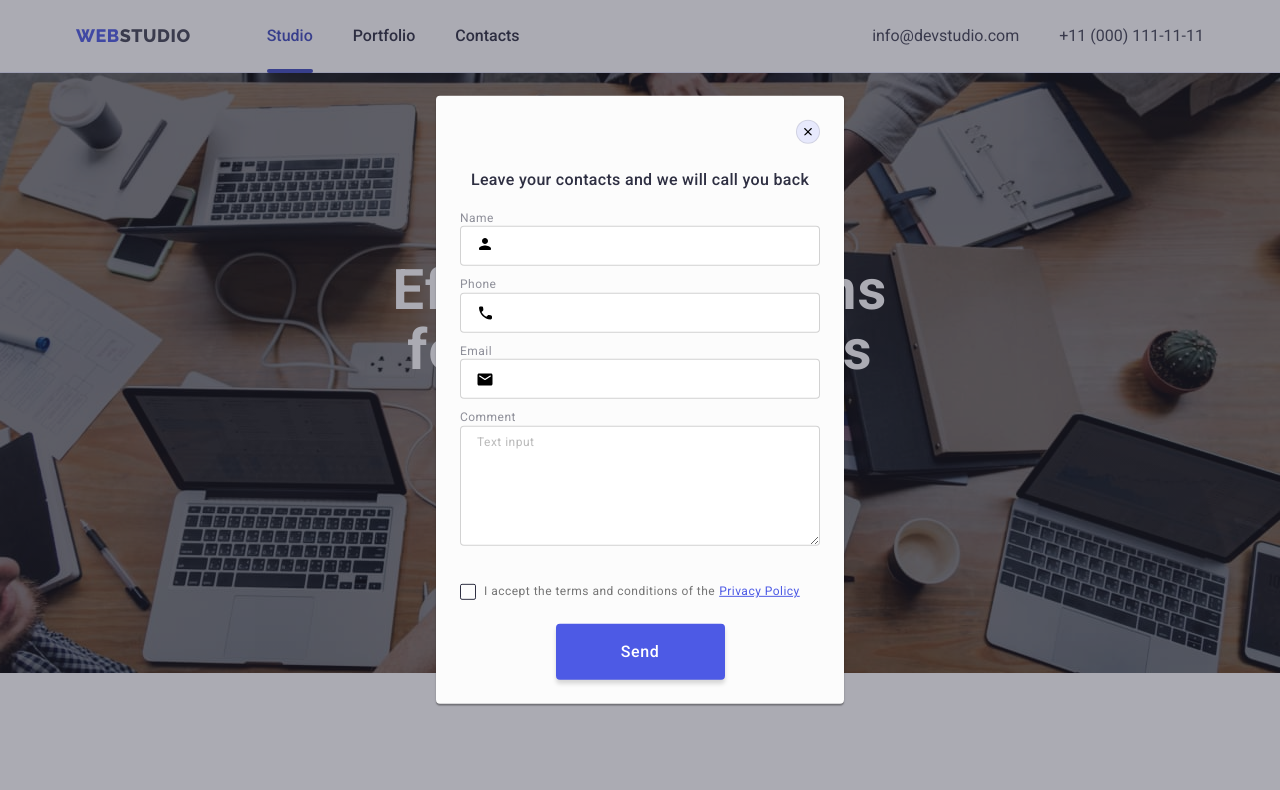
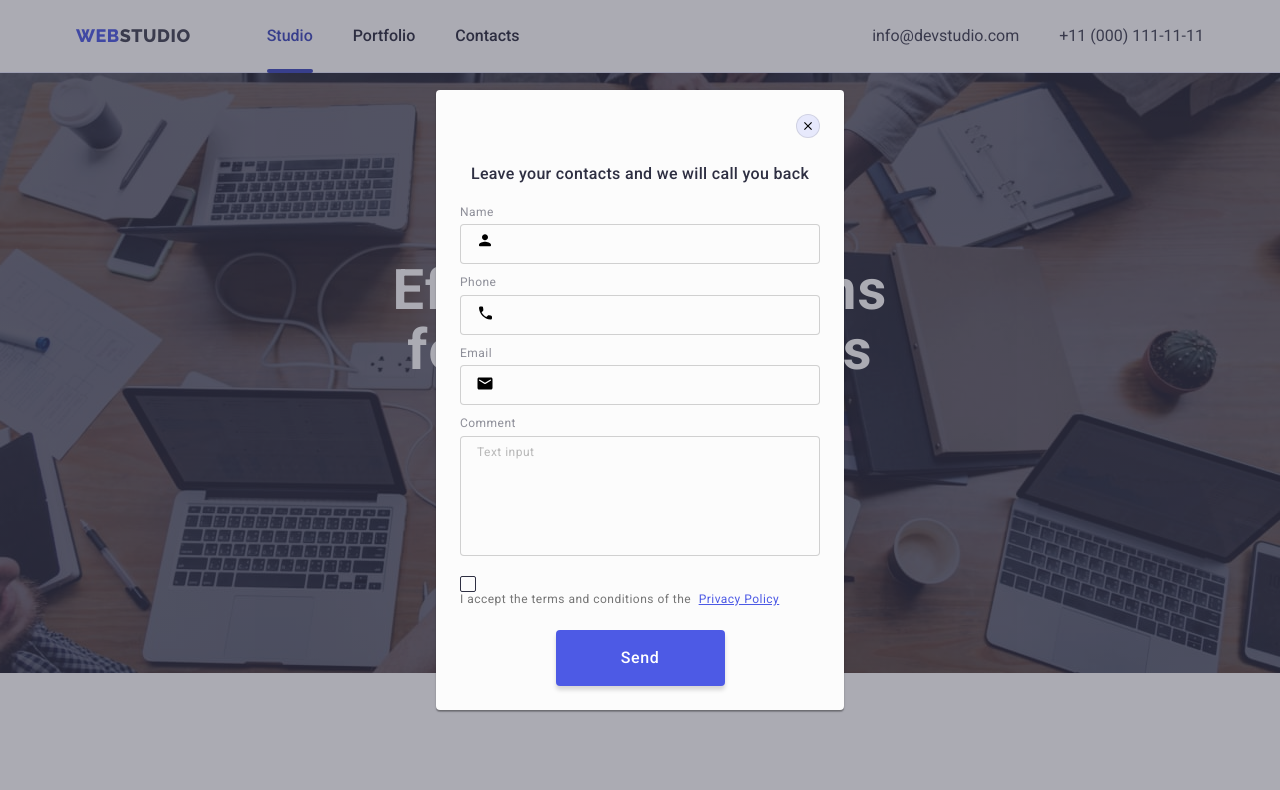
Before and after one commit to kika88vk/goit-markup-hw-06, a plain HTML site: page index.html in a window 1280 px wide. Both pictures are taken after a click on the button "Order Service". Shown: the top 790 px of the page. Drawn offline with nearby package versions, Linux system fonts and the light colour scheme.

Commit message:
Add correction

```diff
--- a/css/styles.css
+++ b/css/styles.css
@@ -138,7 +138,7 @@ body {
     margin-left: auto;
     margin-right: auto;
     background: rgba(46, 47, 66, 0.7);
-    background-image: linear-gradient(90deg, rgba(0, 0, 0, 0.5) 0%, rgba(0, 0, 0, 0.5) 0%),
+    background-image: linear-gradient(90deg, rgba(46, 47, 66, 0.7) 0%, rgba(46, 47, 66, 0.7) 0%),
         url("../images/people-office-1.jpg");
     background-repeat: no-repeat;
     background-position: center;
@@ -428,7 +428,7 @@ body {
 .footer-info {
     display: flex;
     align-items: flex-start;
-    gap: 120px;
+    justify-content: space-between;
 }
 
 .white-logo {
@@ -490,7 +490,7 @@ body {
 .soc-media-icon {}
 
 .subscribe-form {
-    margin-left: auto;
+
 
 }
 
@@ -509,7 +509,7 @@ body {
 
 .form-input-wrap input {
     margin: 0;
-    /* width: 264px; */
+    width: 264px;
     height: 40px;
     border: 1px solid rgba(255, 255, 255, 0.3);
     filter: drop-shadow(0px 4px 4px rgba(0, 0, 0, 0.15));
@@ -781,6 +781,9 @@ text-align: center;
 .modal-form-input:not(:first-child) {
     margin-top: 8px;
 }
+.modal-form-textarea {
+    margin-top: 4px;
+}
 
 .modal-label {
     font-weight: 400;
@@ -788,13 +791,11 @@ text-align: center;
     line-height: 1.17;
     letter-spacing: 0.04em;
     color: #8E8F99;
-        margin-bottom: 4px;
+    /* margin-bottom: 4px; */
 }
 
 .modal-input-frame {
-    /* background: #FCFCFC;
-    border-radius: 4px;
-    outline: none; */
+    margin-top: 4px;
     transition: border-color 250ms var(--timing-function);
 }
 
@@ -805,6 +806,7 @@ text-align: center;
     width: 360px;
     height: 40px;
     padding-left: 38px;
+    background-color: #FCFCFC;
 }
 
 .modal-form-input textarea {
@@ -815,6 +817,8 @@ text-align: center;
     padding-top: 8px;
     padding-left: 16px;
     transition: border-color 250ms var(--timing-function);
+    background-color: #FCFCFC;
+    resize: none;
 }
 
 .modal-form-input textarea::placeholder {
@@ -847,6 +851,8 @@ fill: var(--accent-color);
 .modal-form-policy {
     margin-top: 16px;
     margin-bottom: 24px;
+    padding: 0;
+    display: flex;
 }
 
 .label-policy {
@@ -855,7 +861,9 @@ fill: var(--accent-color);
     line-height: 1.17;
     letter-spacing: 0.04em;
     color: #757575;
-    display: flex;
+    /* display: flex; */
+    /* margin-top: 16px;
+    margin-bottom: 24px; */
 }
 
 .modal-accent-text {
@@ -879,6 +887,7 @@ appearance: none;
 .label-policy::before {
     content: "";
     margin-right: 8px;
+    display: block;
     width: 16px;
     height: 16px;
     border: 1.25px solid #2E2F42;
--- a/index.html
+++ b/index.html
@@ -357,17 +357,19 @@
             <form class="subscribe-form">
                 <span class="form-input-wrap">
                     <p class="footer-form-title">Subscribe</p>
-                    <label for="email"></label>
-                    <input type="email" name="email" id="email" placeholder="E-mail">
+                    <div class="email-wrap">
+                        <label for="email"></label>
+                        <input type="email" name="email" id="email" placeholder="E-mail">
                 </span>
                 <span class="form-btn-wrap">
                     <button type="submit" class="form-btn">Subscribe</button>
                     <svg class="telega-icon" width="24" height="20">
                         <use href="./images/symbol-defs-1.svg#icon-Telega"></use>
                     </svg>
-                </span>
+        </div>
+        </span>
 
-            </form>
+        </form>
         </div>
 
     </footer>
```
Lines whose indentation alone changed are shown as unchanged.
